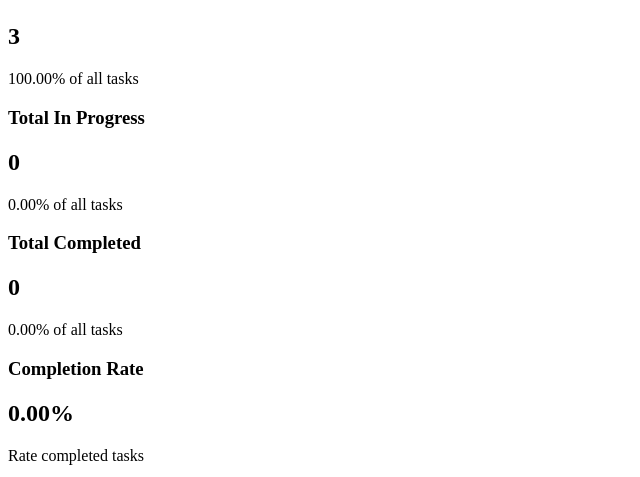
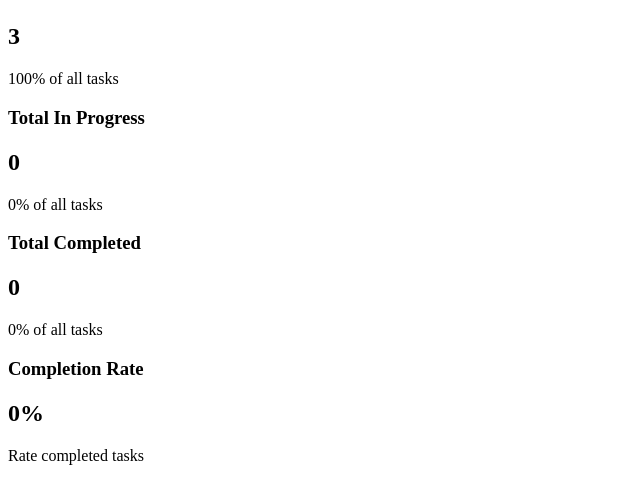
Before and after one commit to dellya-dev/mini-dashboard, a React (Vite) app: page / in a window 1280 px wide. Shown: the part 163-640 px from the top of the page, without its empty margins (0-640 px from the left). Built offline with nearby package versions, Linux system fonts and the light colour scheme.

Commit message:
Fix decimal of percent

```diff
--- a/src/App.tsx
+++ b/src/App.tsx
@@ -66,11 +66,17 @@ function App() {
     })
 
   const totalTasks = tasks.length
+
   const totalTodo = tasks.filter((task) => task.status === "todo").length
+
   const todoRate = totalTodo / totalTasks * 100
+
   const totalInProgress = tasks.filter((task) => task.status === "in-progress").length
+
   const inProgressRate = totalInProgress / totalTasks * 100
+
   const totalCompleted =  tasks.filter((task) => task.status === "completed").length
+
   const completionRate = totalCompleted / totalTasks * 100
 
   return (
--- a/src/components/Overview.tsx
+++ b/src/components/Overview.tsx
@@ -30,19 +30,28 @@ function Overview({
         <StatCard
           title="Total Todo"
           total={totalTodo}
-          description={todoRate.toFixed(2) + "% of all tasks"}
+          description={Number.isInteger(todoRate)
+            ? `${todoRate}`+ "% of all tasks"
+            : todoRate.toFixed(2)
+            + "% of all tasks"}
           format="number"
         />
          <StatCard
           title="Total In Progress"
           total={totalInProgress}
-          description={inProgressRate.toFixed(2) + "% of all tasks"}
+          description={Number.isInteger(inProgressRate)
+             ? `${inProgressRate}`+ "% of all tasks"
+             : inProgressRate.toFixed(2)
+             + "% of all tasks"}
           format="number"
         />
          <StatCard
           title="Total Completed"
           total={totalCompleted}
-          description={completionRate.toFixed(2) + "% of all tasks"}
+          description={Number.isInteger(completionRate)
+            ? `${completionRate}`+ "% of all tasks"
+            : completionRate.toFixed(2)
+            + "% of all tasks"}
           format="number"
         />
          <StatCard
--- a/src/components/StatCard.tsx
+++ b/src/components/StatCard.tsx
@@ -13,8 +13,16 @@ function StatCard({ title, total, description, format }: StatCardProps) {
         <div>
           <h3>{title}</h3>
           <h2>
-            {format === "number" && <span>{total}</span>}
-            {format === "percent" && <span>{total.toFixed(2)}%</span>}
+            {format === "number" &&
+            <span>{total}</span>}
+            {format === "percent" &&
+            <span>
+              {Number.isInteger(total)
+                ? total
+                : total.toFixed(2)
+              }
+              %
+            </span>}
           </h2>
           <p>{description}</p>
         </div>
```
